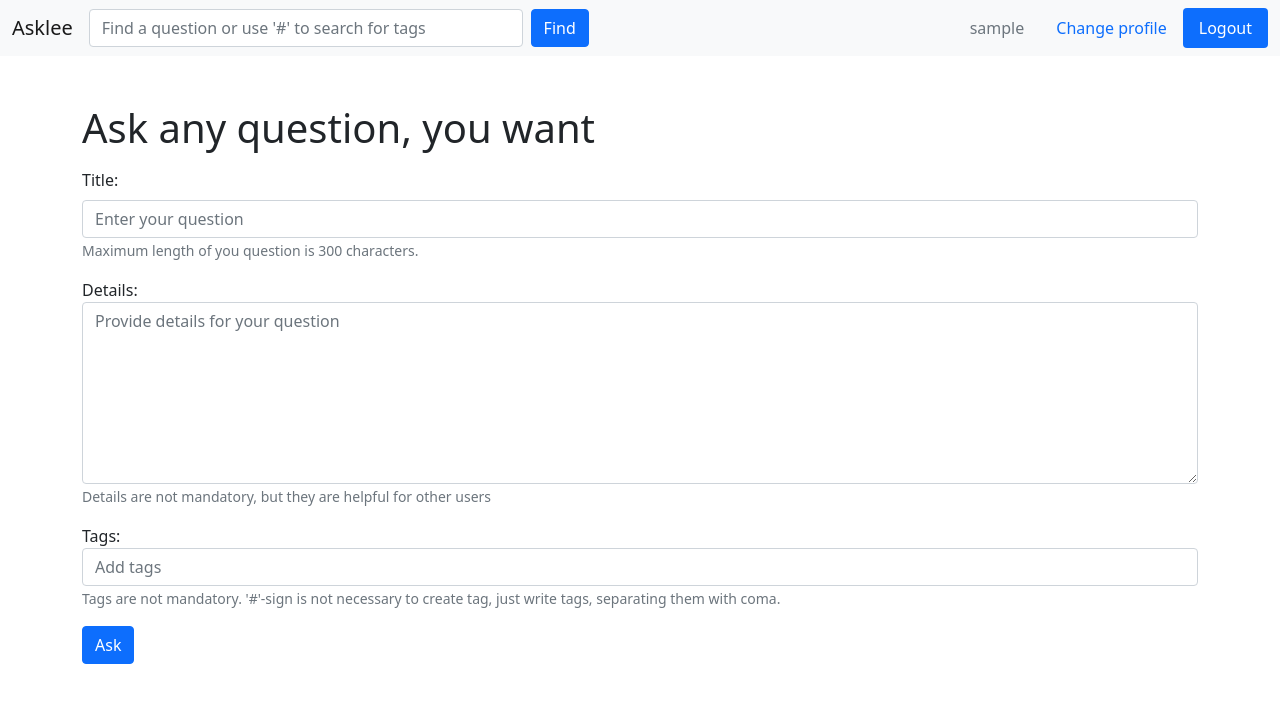
After one commit to Andrew-157/flask_project_1, a Flask app: page /questions/ask in a window 1280 px wide. The commit adds this page. Shown: the top 711 px of the page. Run offline with Flask 3, Linux system fonts and the light colour scheme; the visitor is signed in with stand-in values (Sample User, id 1); some libraries are stand-ins or nearby versions.

Commit message:
Created post-tag view

```diff
--- a/app/auth.py
+++ b/app/auth.py
@@ -77,6 +77,7 @@ def register():
         user_with_email = User.query.filter_by(email=email).first()
         user_with_username = User.query.filter_by(username=username).first()
 
+        # Check that username and email are unique
         if user_with_email:
             flash('User with this email already exists.')
             errors = True
--- a/app/main.py
+++ b/app/main.py
@@ -1,8 +1,79 @@
 from flask import Blueprint, render_template, redirect, url_for, request, flash
+from flask_login import login_required, current_user
+from .models import Question, Tag
+from . import db
 
 bp = Blueprint('main', __name__)
+
+
+def split_tags_string(tags: str):
+    # Takes a string of tags as an argument
+    # and returns list of edited tags
+    # For example:
+    # 'python 3.x, javascript, ruby on rails ' will be
+    # turned in ['python-3.x', 'javascript', 'ruby-on-rails']
+    # and returned
+    if tags:
+        if tags[-1] == ',':
+            tags = tags[:-1]
+        tags_list = tags.split(',')
+        print(tags_list)
+        for index, tag in enumerate(tags_list):
+            tags_list[index] = tag.strip()
+
+        for index, tag in enumerate(tags_list):
+            if ' ' in tag:
+                tags_list[index] = '-'.join(tag.split(' '))
+
+    return tags_list
 
 
 @bp.route('/')
 def index():
     return render_template('main/index.html')
+
+
+@bp.route('/questions/ask', methods=['GET', 'POST'])
+@login_required
+def post_question():
+    if request.method == 'POST':
+        title = request.form['title']
+        details = request.form['details']
+        tags = request.form['tags']
+        errors = False
+
+        if not title:
+            flash('Title is required to post a question.')
+            errors = True
+
+        if title and len(title) > 300:
+            flash('Title is too long.')
+            errors = True
+        if errors:
+            return render_template('main/post_question.html',
+                                   title=title, details=details, tags=tags)
+
+        question = Question(title=title,
+                            details=details if details else None,
+                            user_id=current_user.id)
+        db.session.add(question)
+
+        if tags:
+            tags = split_tags_string(tags)
+            for tag in tags:
+                existing_tag = db.session.execute(
+                    db.select(Tag).filter_by(name=tag)).scalar_one_or_none()
+                if existing_tag:
+                    question.tags.append(existing_tag)
+                    continue
+                else:
+                    tag = Tag(name=tag)
+                    question.tags.append(tag)
+                    db.session.add(tag)
+
+        db.session.commit()
+
+        flash('You successfully asked new question!', 'success')
+        return redirect(url_for('main.index'))
+
+    return render_template('main/post_question.html')
--- a/app/models.py
+++ b/app/models.py
@@ -29,7 +29,7 @@ tagged_items = db.Table('tagged_items',
 
 class Question(db.Model):
     id = db.Column(db.Integer, primary_key=True)
-    title = db.Column(db.String(150))
+    title = db.Column(db.String(300))
     details = db.Column(db.Text, nullable=True)
     asked = db.Column(db.DateTime, default=datetime.utcnow)
     # This field(updated) will be given value only when it is updated
--- a/app/templates/auth/change_profile.html
+++ b/app/templates/auth/change_profile.html
@@ -1,4 +1,4 @@
-{% extends 'auth_base.html' %}
+{% extends 'form_base.html' %}
 
 {% block content %}
 <div class="container py-5">
--- a/app/templates/auth/login.html
+++ b/app/templates/auth/login.html
@@ -1,4 +1,4 @@
-{% extends 'auth_base.html' %}
+{% extends 'form_base.html' %}
 
 {% block content %}
 <div class="container py-5">
--- a/app/templates/auth/register.html
+++ b/app/templates/auth/register.html
@@ -1,4 +1,4 @@
-{% extends 'auth_base.html' %}
+{% extends 'form_base.html' %}
 
 {% block content %}
 <div class="container py-5">
--- a/app/templates/main/index.html
+++ b/app/templates/main/index.html
@@ -1,5 +1,8 @@
 {% extends 'main_base.html' %}
 
 {% block content %}
-<h1>Welcome to Asklee, ask your questions and let other users help to find an answer</h1>
+<div class="container py-5">
+    <h1>Welcome to Asklee, ask your questions and let other users help to find an answer</h1>
+    <a href="{{ url_for('main.post_question')}}">Ask your question</a>
+</div>
 {% endblock %}
--- /dev/null
+++ b/app/templates/main/post_question.html
@@ -0,0 +1,51 @@
+{% extends 'form_base.html' %}
+
+{% block content %}
+<div class="container py-5">
+    <h1>Ask any question, you want</h1>
+    <form action="{{ url_for('main.post_question') }}" method="post">
+        <input type="hidden" name="csrf_token" value="{{ csrf_token() }}" />
+        <div class="mb-3 mt-3">
+            <label for="title" class="form-label">Title:</label>
+            {% if not title %}
+            <input id="title" type="text" class="form-control" placeholder="Enter your question" name="title" required>
+            {% else %}
+            <input id="title" value="{{ title }}" type="text" class="form-control" placeholder="Enter your question"
+                name="title" required>
+            {% endif %}
+            <p class="text-muted"><small>Maximum length of you question is 300 characters.</small></p>
+            {% with messages=get_flashed_messages() %}
+            {% if messages %}
+            {% for message in messages %}
+            {% if 'title' in message|lower %}
+            <p class="text-danger">{{ message }}</p>
+            {% endif %}
+            {% endfor %}
+            {% endif %}
+            {% endwith %}
+        </div>
+        <div class="mb-3 mt-3">
+            <label for="details">Details:</label>
+            {% if not details %}
+            <textarea class="form-control" placeholder="Provide details for your question" name="details" id="details"
+                rows="7"></textarea>
+            {% else %}
+            <textarea class="form-control" placeholder="Provide details for your question" name="details" id="details"
+                rows="7">{{ details }}</textarea>
+            {% endif %}
+            <p class="text-muted"><small>Details are not mandatory, but they are helpful for other users</small></p>
+        </div>
+        <div class="mb-3 mt-3">
+            <label for="tags">Tags:</label>
+            {% if not tags %}
+            <input placeholder="Add tags" type="text" name="tags" id="tags" class="form-control">
+            {% else %}
+            <input value="{{ tags }}" placeholder="Add tags" type="text" name="tags" id="tags" class="form-control">
+            {% endif %}
+            <p class="text-muted"><small>Tags are not mandatory. '#'-sign is not necessary to create tag, just write
+                    tags, separating them with coma.</small></p>
+        </div>
+        <button type="submit" class="btn btn-primary">Ask</button>
+    </form>
+</div>
+{% endblock %}
```
Also changed, not shown: migrations/versions/9fbb34510550_.py (added, +38 -0 lines), app/templates/form_base.html (renamed from app/templates/auth_base.html).
